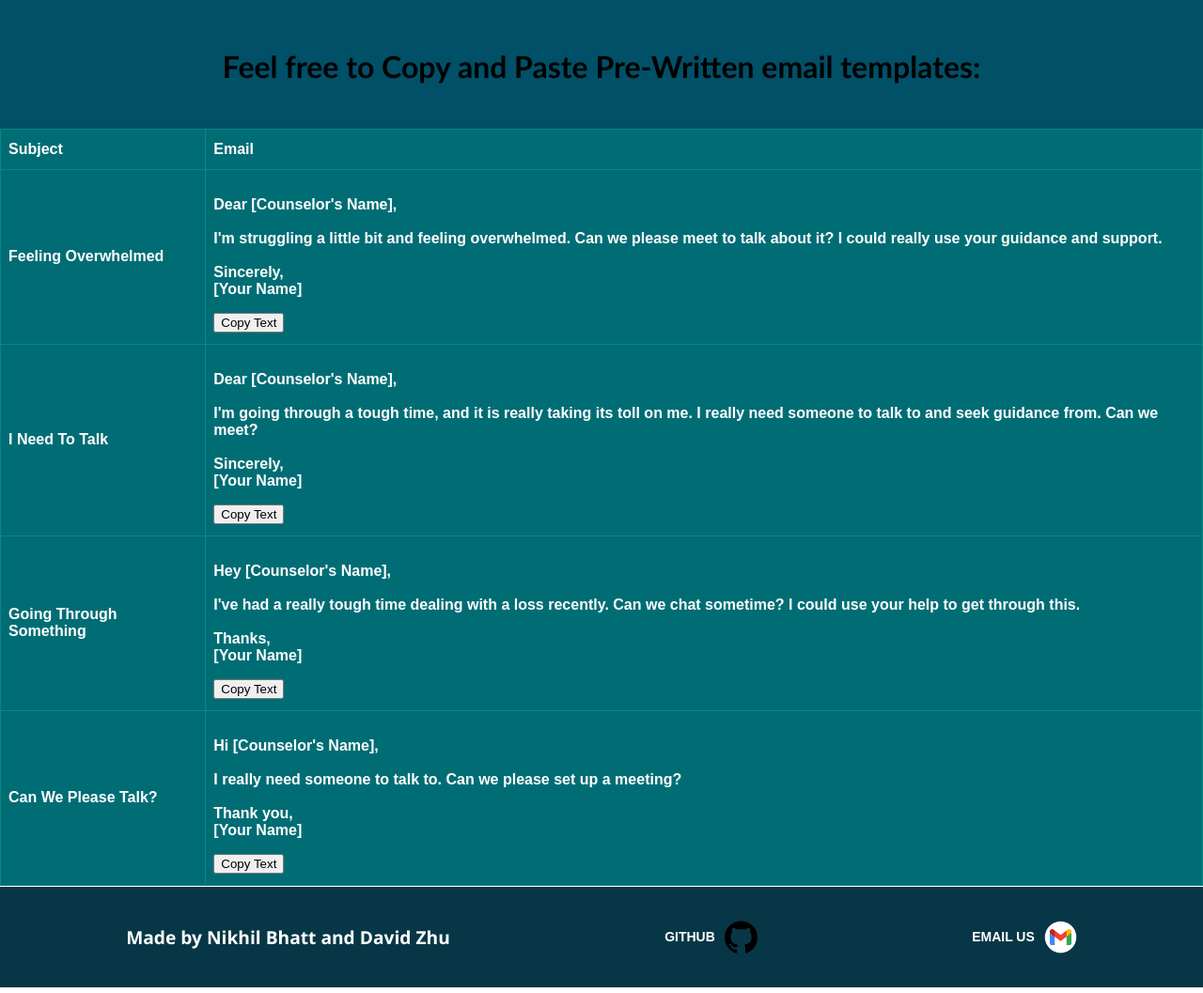
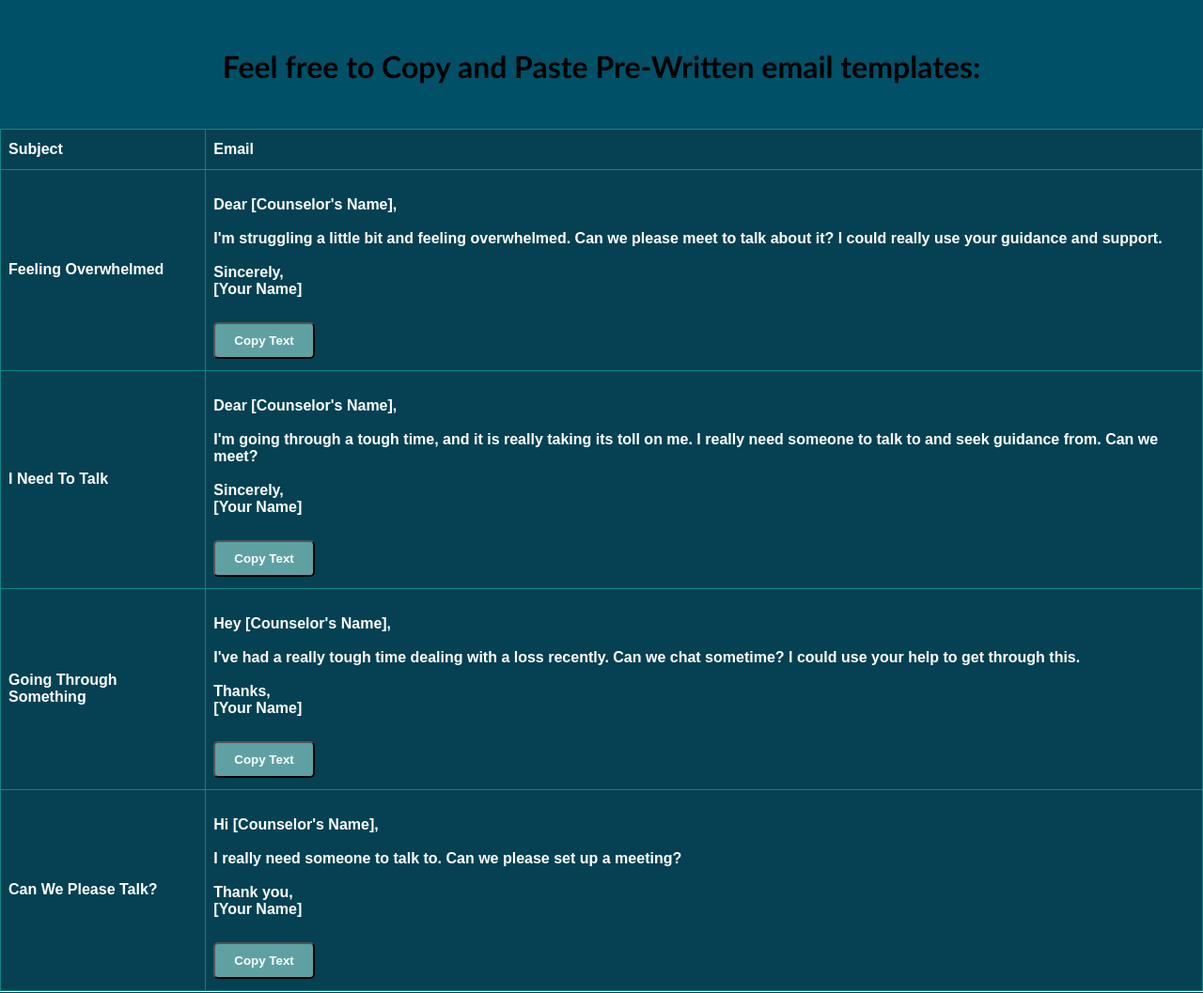
Before and after one commit to Formulaeagle161/Mental-Health-Project, a website built with Vite: page Contact.html in a window 1280 px wide. Shown: the part 1300-2357 px from the top of the page at 94% size. Built offline with nearby package versions, Linux system fonts and the light colour scheme.

Commit message:
final push
minor button changes

```diff
--- a/contact.css
+++ b/contact.css
@@ -55,15 +55,15 @@
 
 
   #emailtable tr:hover {
-    background-color: #0dcccc;
+    background-color: #004949;
   }
 
   #emailtable th {
     padding-top: 12px;
     padding-bottom: 12px;
     text-align: left;
-    background-color: #006D75;
-    color: white;
+    background-color: #054153;
+    color: rgb(255, 255, 255);
   }
   #schoolselect {
     width: 10%;
@@ -84,3 +84,7 @@
     border-radius: 5px;
     font-weight: bold;
   }
+
+  .right {
+    text-align:right;
+  }
--- a/contact.js
+++ b/contact.js
@@ -111,8 +111,18 @@ window.onload = function(e){
 
     for (let email of emails){
         document.getElementById('emailtable').innerHTML += `<tr><th>${email.subject}</th><th><p>${email.body}</p>
-            <button onclick="navigator.clipboard.writeText(\`${email.body.replaceAll('<br>','\n')}\`)">
-                Copy Text
+            <button class = "right;" style = "font-family: Arial, Helvetica, sans-serif;
+            color:white;
+            display: inline-block;
+            margin-top: 10px;
+            padding: 10px 20px;
+            background-color: #5fa1a3 ;
+            color: #fff;
+            text-decoration: none;
+            border-radius: 5px;
+            font-weight: bold; text-align:right" onclick="navigator.clipboard.writeText(\`${email.body.replaceAll('<br>','\n')}\`)">
+
+            Copy Text
             </button>
         </th></tr>`
     }
```
